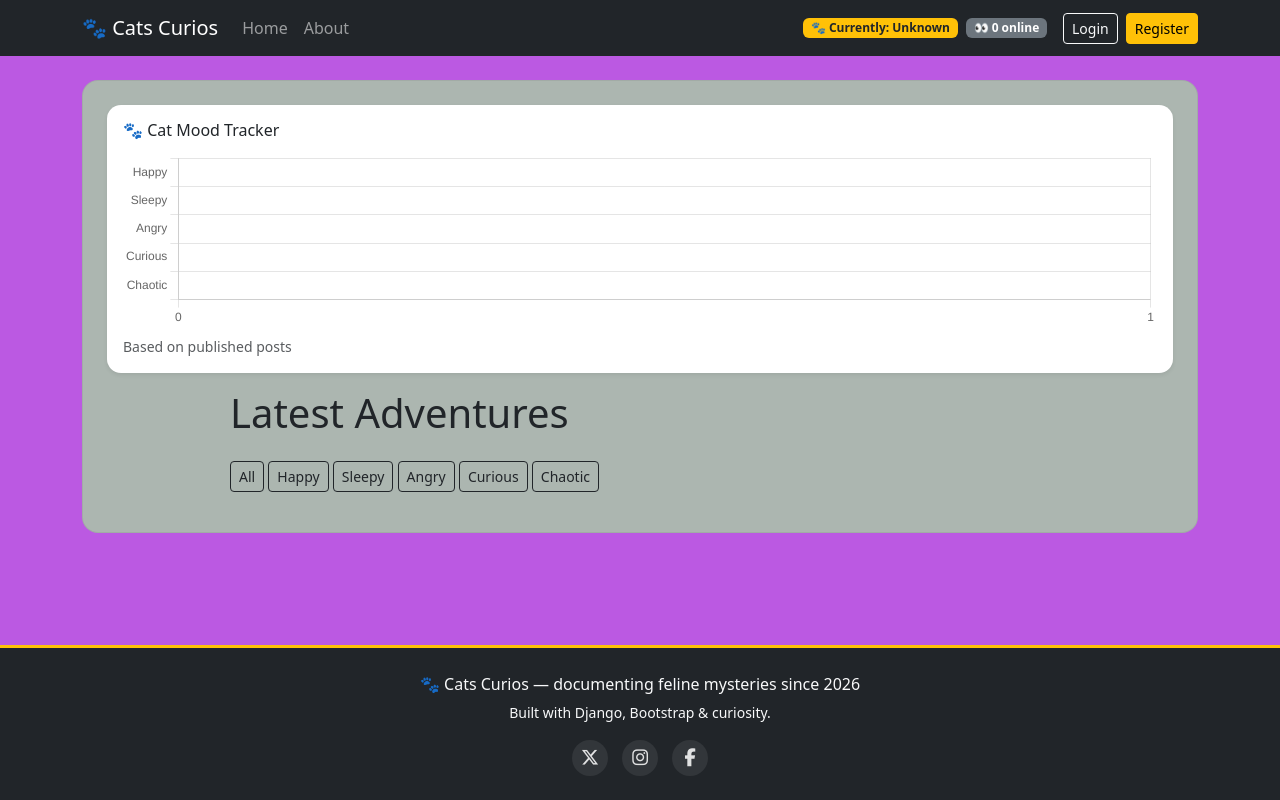
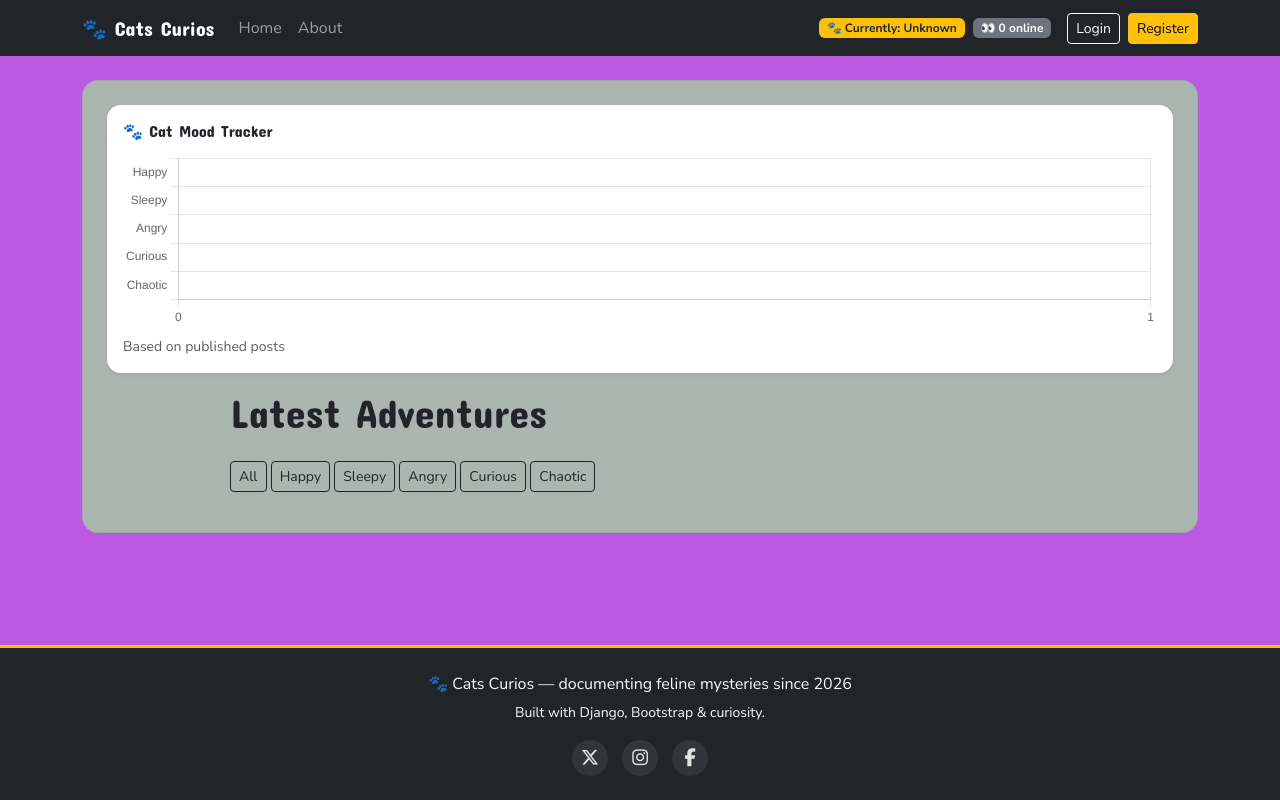
Before and after one commit to rikity432/CatsCurios, a Django app: page / in a window 1280 px wide. Run offline with Django 5.2, Linux system fonts and the light colour scheme; data that the repository does not hold is empty.

Commit message:
added google fonts

```diff
--- a/static/css/site.css
+++ b/static/css/site.css
@@ -6,6 +6,28 @@ body {
   background: #aa2edbca;
   display: flex;
   flex-direction: column;
+  font-family: "Nunito Sans", system-ui, -apple-system, "Segoe UI", Roboto, Arial, sans-serif;
+}
+
+/* Utility classes (matches Google Fonts examples) */
+.concert-one-regular {
+  font-family: "Concert One", sans-serif;
+  font-weight: 400;
+  font-style: normal;
+}
+
+.nunito-sans {
+  font-family: "Nunito Sans", sans-serif;
+  font-optical-sizing: auto;
+  font-weight: 400;
+  font-style: normal;
+  font-variation-settings: "wdth" 100, "YTLC" 500;
+}
+
+/* Use display font sparingly for personality */
+h1, h2, h3, h4, h5, h6,
+.navbar-brand {
+  font-family: "Concert One", sans-serif;
 }
 
 .site-main {
--- a/templates/base.html
+++ b/templates/base.html
@@ -6,6 +6,11 @@
     <title>{% block title %}Cats Curios{% endblock %}</title>
 
   {% load static %}
+
+    <!-- Google Fonts -->
+    <link rel="preconnect" href="https://fonts.googleapis.com">
+    <link rel="preconnect" href="https://fonts.gstatic.com" crossorigin>
+    <link href="https://fonts.googleapis.com/css2?family=Concert+One&family=Nunito+Sans:ital,opsz,wght@0,6..12,200..1000;1,6..12,200..1000&display=swap" rel="stylesheet">
 
     <!-- Bootstrap 5 CDN -->
     <link href="https://cdn.jsdelivr.net/npm/bootstrap@5.3.2/dist/css/bootstrap.min.css" rel="stylesheet">
```
